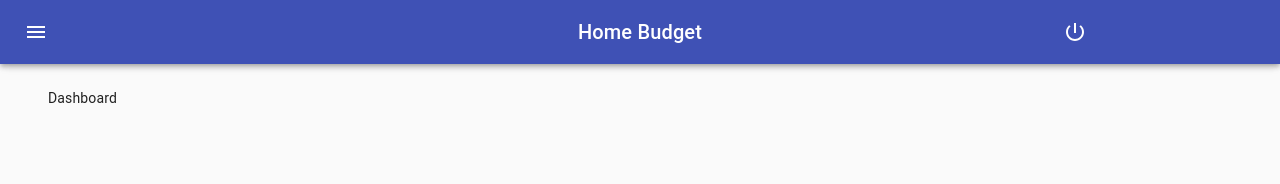
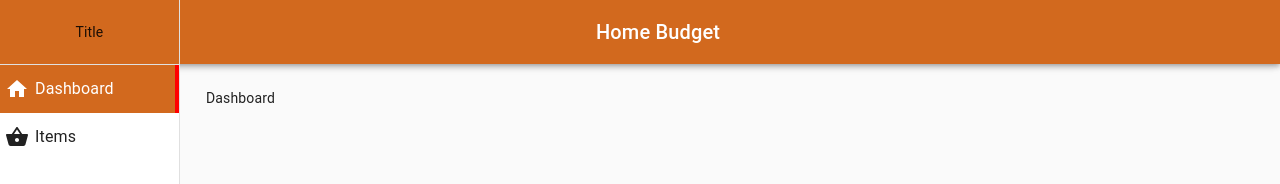
Before and after one commit to krishnamrajumca/budget, a React app: page /dashboard in a window 1280 px wide. Shown: the top 184 px of the page. Built offline with nearby package versions, Linux system fonts and the light colour scheme.

Commit message:
routing and drawer

```diff
--- a/package.json
+++ b/package.json
@@ -9,6 +9,7 @@
     "@testing-library/react": "^9.5.0",
     "@testing-library/user-event": "^7.2.1",
     "axios": "^0.19.2",
+    "jquery": "^3.5.1",
     "node-sass": "^4.14.1",
     "react": "^16.13.1",
     "react-dom": "^16.13.1",
--- a/src/components/App.js
+++ b/src/components/App.js
@@ -28,7 +28,7 @@ function App() {
                 MainConfig.map(con=>{
                   const Component = con.component;
                   return(
-                    <Route exact path={con.path} key={con.id}>
+                    <Route exact={con.exact} path={con.path} key={con.id}>
                       <Component />
                   </Route>
                   )
--- a/src/components/home/index.js
+++ b/src/components/home/index.js
@@ -6,29 +6,26 @@ import Divider from '@material-ui/core/Divider';
 import Drawer from '@material-ui/core/Drawer';
 import Hidden from '@material-ui/core/Hidden';
 import IconButton from '@material-ui/core/IconButton';
-import InboxIcon from '@material-ui/icons/MoveToInbox';
 import List from '@material-ui/core/List';
 import ListItem from '@material-ui/core/ListItem';
 import ListItemIcon from '@material-ui/core/ListItemIcon';
 import ListItemText from '@material-ui/core/ListItemText';
-import MailIcon from '@material-ui/icons/Mail';
 import MenuIcon from '@material-ui/icons/Menu';
-import PowerSettingsNewIcon from '@material-ui/icons/PowerSettingsNew';
 import Toolbar from '@material-ui/core/Toolbar';
 import Typography from '@material-ui/core/Typography';
 import { makeStyles, useTheme } from '@material-ui/core/styles';
 import { useHistory } from 'react-router-dom'
-import Grid from '@material-ui/core/Grid';
 import RouteConfig from '../router';
 import {config} from '../utils/routerConfig'
-const drawerWidth = 240;
+import $ from 'jquery'
+const drawerWidth = 180;
 
 const useStyles = makeStyles((theme) => ({
   root: {
     display: 'flex',
   },
   drawer: {
-    display:'none'
+    // display:'none'
   },
   appBar: {
 
@@ -44,11 +41,16 @@ const useStyles = makeStyles((theme) => ({
      display:'flex',
      justifyContent:'center',
      alignItems:'center',
-     height:'100%'
+     height:'100%',
+     width:'100%'
  },
   toolbar: theme.mixins.toolbar,
   drawerPaper: {
     width: drawerWidth,
+  },
+  customToolbar:{
+    borderRight:'none',
+    backgroundColor:'chocolate'
   },
   content: {
     flexGrow: 1,
@@ -66,20 +68,33 @@ const Home = (props) =>{
   const handleDrawerToggle = () => {
     setMobileOpen(!mobileOpen);
   };
+const location = history.location.pathname;
+console.log(location)
+const setActiveLink = (e,link)=>{
+  setMobileOpen(false);
+    $(".nav_link").removeClass("active");
 
+    $(`#nav${link.id}`).addClass("active");
+  console.log(e,link,history);
+  history.push(`${link.path}`)
+}
   const drawer = (
     <div>
-      <div className={classes.toolbar} >
+      <div className={`${classes.toolbar} customToolbar`} >
           Title
           </div>
       <Divider />
-      <List>
-        {drawerList.map((link, index) => (
-          <ListItem button key={link.name} onClick={()=>history.push(`/${link.path}`)}>
-            <ListItemIcon>{index % 2 === 0 ? <InboxIcon /> : <MailIcon />}</ListItemIcon>
+      <List className="paddingTB0">
+        {drawerList.map((link, index) => {
+          const cls = location.toLocaleLowerCase() === link.path.toLocaleLowerCase() ? "nav_link active" : "nav_link";
+          console.log(location,link.path)
+          return(
+
+          <ListItem button key={link.name} id={`nav${link.id}`} className={cls} onClick={(e)=>setActiveLink(e,link)}>
+            <ListItemIcon><link.icon/></ListItemIcon>
             <ListItemText primary={link.name} />
           </ListItem>
-        ))}
+        )})}
       </List>
 
     </div>
@@ -92,8 +107,7 @@ const Home = (props) =>{
       <CssBaseline />
       <AppBar position="fixed" className={classes.appBar}>
         <Toolbar>
-        <Grid container>
-        <Grid item xs={2}>
+
           <IconButton
             color="inherit"
             aria-label="open drawer"
@@ -103,27 +117,13 @@ const Home = (props) =>{
           >
             <MenuIcon />
           </IconButton>
-          </Grid>
-          <Grid item xs={8}>
           <Typography variant="h6" noWrap className={classes.appBarTitle}>
              Home Budget
           </Typography>
-          </Grid>
-          <Grid item xs={2}>
-            <IconButton
-                color="inherit"
-                aria-label="open drawer"
-                edge="end"
-                onClick={handleDrawerToggle}
-                className={classes.menuButton}
-            >
-            <PowerSettingsNewIcon />
-          </IconButton>
-          </Grid>
-          </Grid>
+
         </Toolbar>
       </AppBar>
-      <nav className={classes.drawer} aria-label="mailbox folders">
+      <nav id="drawerNav" className={classes.drawer} aria-label="mailbox folders">
         {/* The implementation can be swapped with js to avoid SEO duplication of links. */}
         <Hidden smUp implementation="css">
           <Drawer
@@ -135,6 +135,7 @@ const Home = (props) =>{
             classes={{
               paper: classes.drawerPaper,
             }}
+            id="drawerlist"
             ModalProps={{
               keepMounted: true, // Better open performance on mobile.
             }}
@@ -156,8 +157,10 @@ const Home = (props) =>{
       </nav>
       <main className={classes.content}>
         <div className={classes.toolbar} />
+        <div id="content-block">
+          <RouteConfig/>
+        </div>
 
-        <RouteConfig/>
       </main>
     </div>
   );
--- a/src/components/router/index.js
+++ b/src/components/router/index.js
@@ -1,23 +1,25 @@
 import React from "react";
-import Dashboard from "../dashboard";
-import Items from "../items";
+
 import {
   Switch,
   Route,
 
 } from "react-router-dom";
-
+import {config} from '../utils/routerConfig'
 const RouteConfig = ()=> {
+  const route = config.slice(3);
   return (
-
-
-        <Switch>
-          <Route path="/dashboard/">
-            <Dashboard/>
-          </Route>
-          <Route path="/dashboard/items">
-            <Items/>
-          </Route>
+       <Switch>
+          {
+            route.map(r=>{
+              const Component = r.component
+              return(
+                <Route exact={r.exact} path={r.path} key={r.id}>
+                  <Component/>
+                </Route>
+              )
+            })
+          }
         </Switch>
   );
 }
--- a/src/components/utils/routerConfig.js
+++ b/src/components/utils/routerConfig.js
@@ -4,10 +4,14 @@ import Dashboard from "../dashboard";
 import Items from "../items";
 import Register from "../login/register";
 
+
+import HomeIcon from '@material-ui/icons/Home';
+import ShoppingBasketIcon from '@material-ui/icons/ShoppingBasket';
+
 export const config = [
-    {component:Login,path:"/",id:1,name:"login"},
-    {component:Home,path:"/dashboard",id:2,name:"home"},
-    {component:Register,path:"/register",id:3,name:"register"},
-    {component:Dashboard,path:"/dashboard/home",id:3,name:"Dashboard"},
-    {id:4,name:"Items",path:"/dashboard/items",component:Items}
+    {component:Login,path:"/",id:1,name:"login",exact:true},
+    {component:Home,path:"/dashboard",id:2,name:"home",exact:false},
+    {component:Register,path:"/register",id:3,name:"register",exact:true},
+    {component:Dashboard,path:"/dashboard",id:3,name:"Dashboard",exact:true,icon:HomeIcon},
+    {id:4,name:"Items",path:"/dashboard/items",component:Items,exact:true,icon:ShoppingBasketIcon}
 ]
--- a/src/styles/App.scss
+++ b/src/styles/App.scss
@@ -25,3 +25,42 @@
 .padding0{
   padding: 0px;
 }
+.paddingTB0{
+  padding-bottom: 0px !important;
+  padding-top: 0px !important;
+}
+.MuiDrawer-paper{
+  .MuiListItem-gutters{
+    padding-left: 5px;
+    padding-right: 5px;
+  }
+  .MuiListItemIcon-root{
+    color:inherit;
+    min-width: 30px;
+  }
+  .nav_link.active{
+    background-color: chocolate;
+    color:white;
+    border-right: 4px solid red;
+
+  }
+}
+.customToolbar{
+  background-color: chocolate;
+  border-right: none;
+  display: flex;
+  justify-content: center;
+  align-items: center;
+}
+.MuiAppBar-colorPrimary{
+  background-color: chocolate !important;
+}
+@media screen and (min-width: 600px) {
+  #content-block {
+    margin-left: 180px;
+  }
+}
+.MuiContainer-root{
+  padding-right: 2px !important;
+  padding-left: 2px !important;
+}
```
Also changed, not shown: 1 other file.
